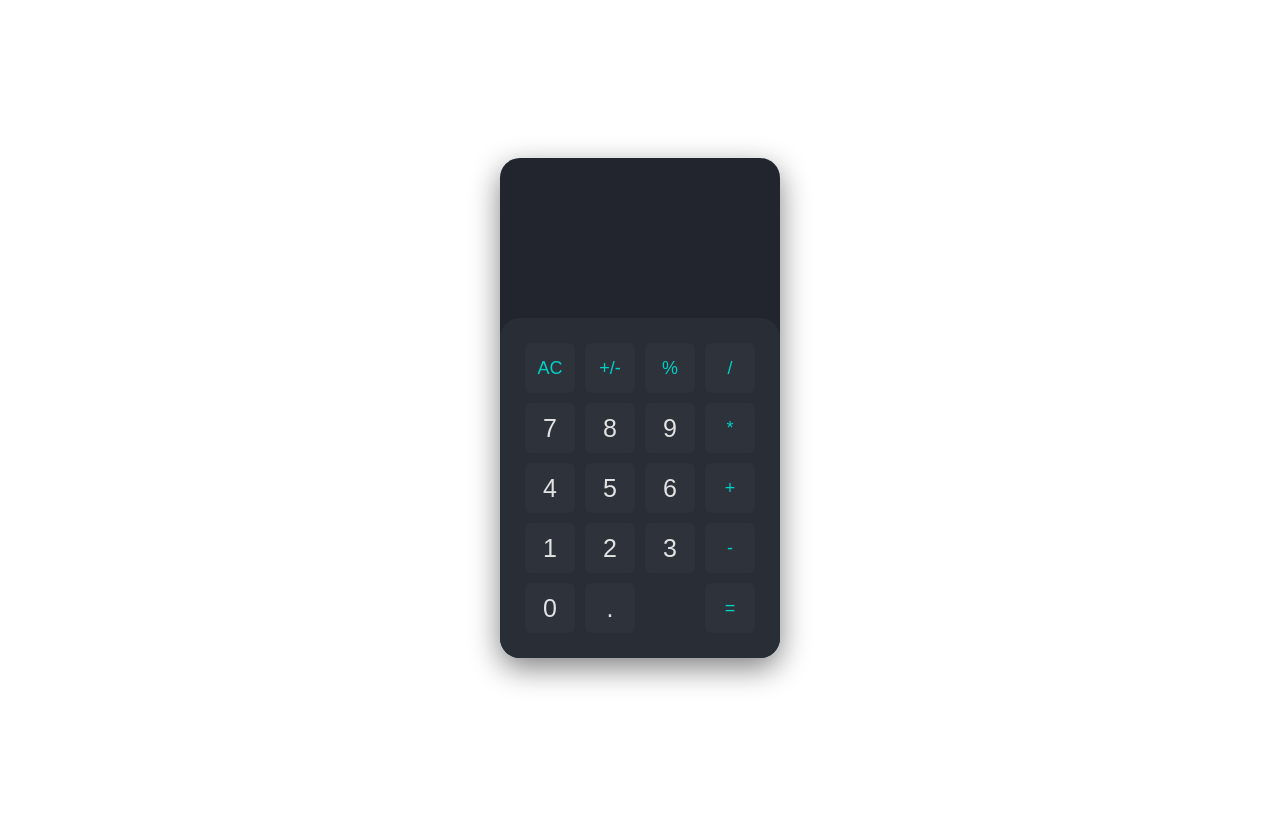
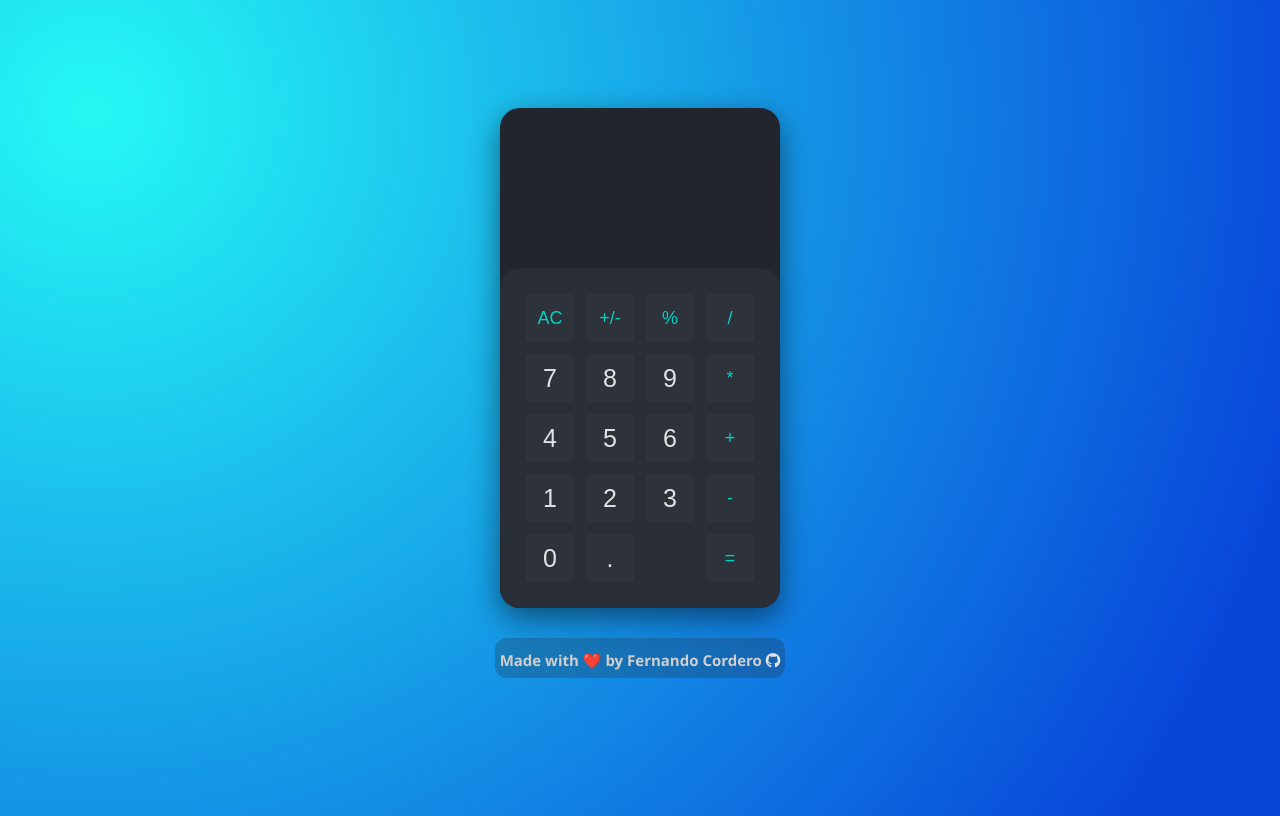
Before and after one commit to darkblitzrc/calculatorJS, a plain HTML site: page index.html in a window 1280 px wide. Drawn offline with Linux system fonts and the light colour scheme.

Commit message:
Add credits

```diff
--- a/index.html
+++ b/index.html
@@ -6,6 +6,7 @@
     <meta name="viewport" content="width=device-width, initial-scale=1.0">
     <title>My simple Calculator!</title>
     <script src="./logic.js" defer></script>
+    <script src="https://kit.fontawesome.com/4bb5873ef8.js" crossorigin="anonymous"></script>
     <link rel="stylesheet" href="./styles.css">
 </head>
 <body>
@@ -43,5 +44,8 @@
                 </div>
             </div>
     </div>
+    <div class="credits">
+        <h2>Made with ❤️ by Fernando Cordero <a href="https://github.com/darkblitzrc/calculatorJS" target="_blank"><i class="fa-brands fa-github"></i></h2>
+    </div>
 </body>
 </html>
--- a/styles.css
+++ b/styles.css
@@ -1,8 +1,10 @@
 body{
     display: flex;
+    flex-direction: column;
     justify-content: center;
     align-items: center;
     height: 100vh;
+    background-image: radial-gradient( circle farthest-corner at 7.2% 13.6%,  rgba(37,249,245,1) 0%, rgba(8,70,218,1) 90% );
 
 }
 
@@ -101,3 +103,23 @@ body{
     background-color: #292d36;
     border-radius: 20px;
 }
+
+.credits{
+    font-family: 'Segoe UI', Tahoma, Geneva, Verdana, sans-serif;
+    color: #cfcfcf;
+    font-size: 10px;
+    border-radius: 12px;
+    text-align: center;
+    margin: 30px;
+    height: 40px;
+    width: 290px;
+    background: #22252d41;
+
+
+}
+a{
+    color: #e2e2e2;
+}
+a:visited{
+    text-decoration: none;
+}
```
